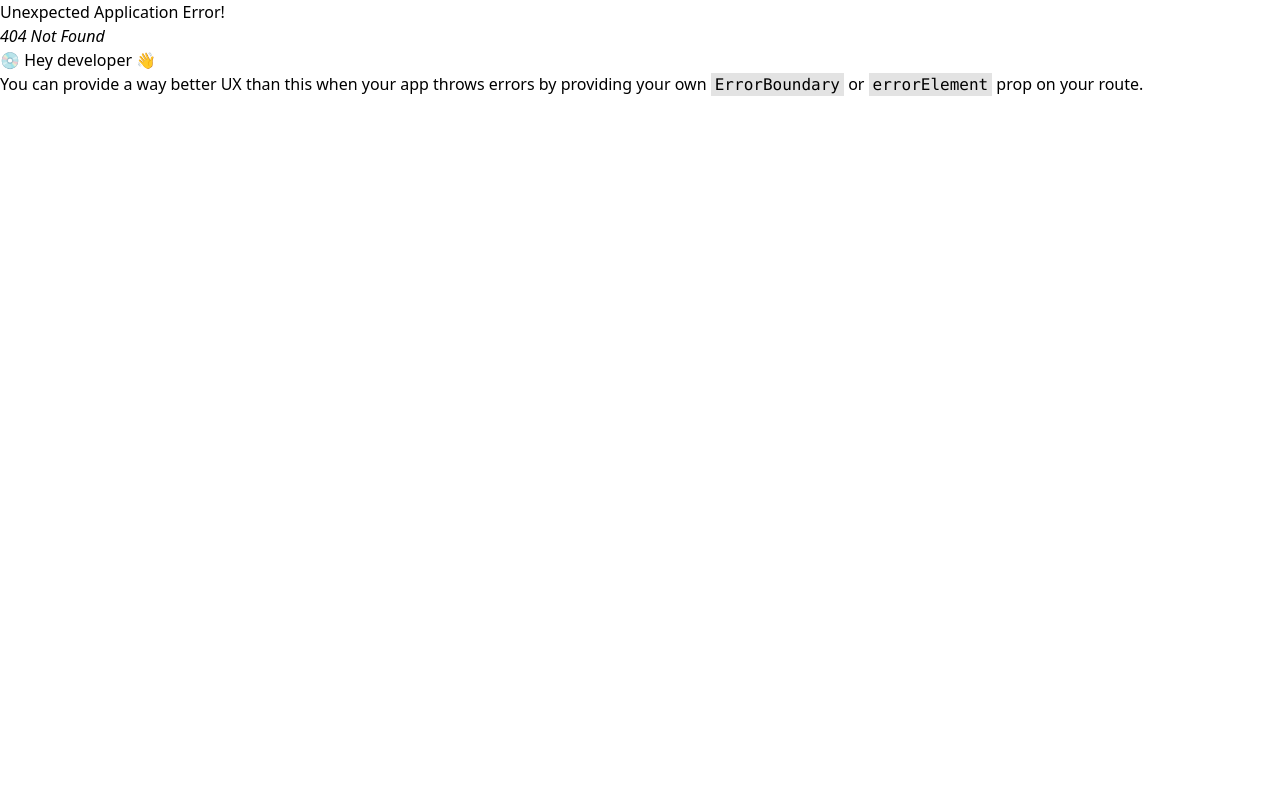
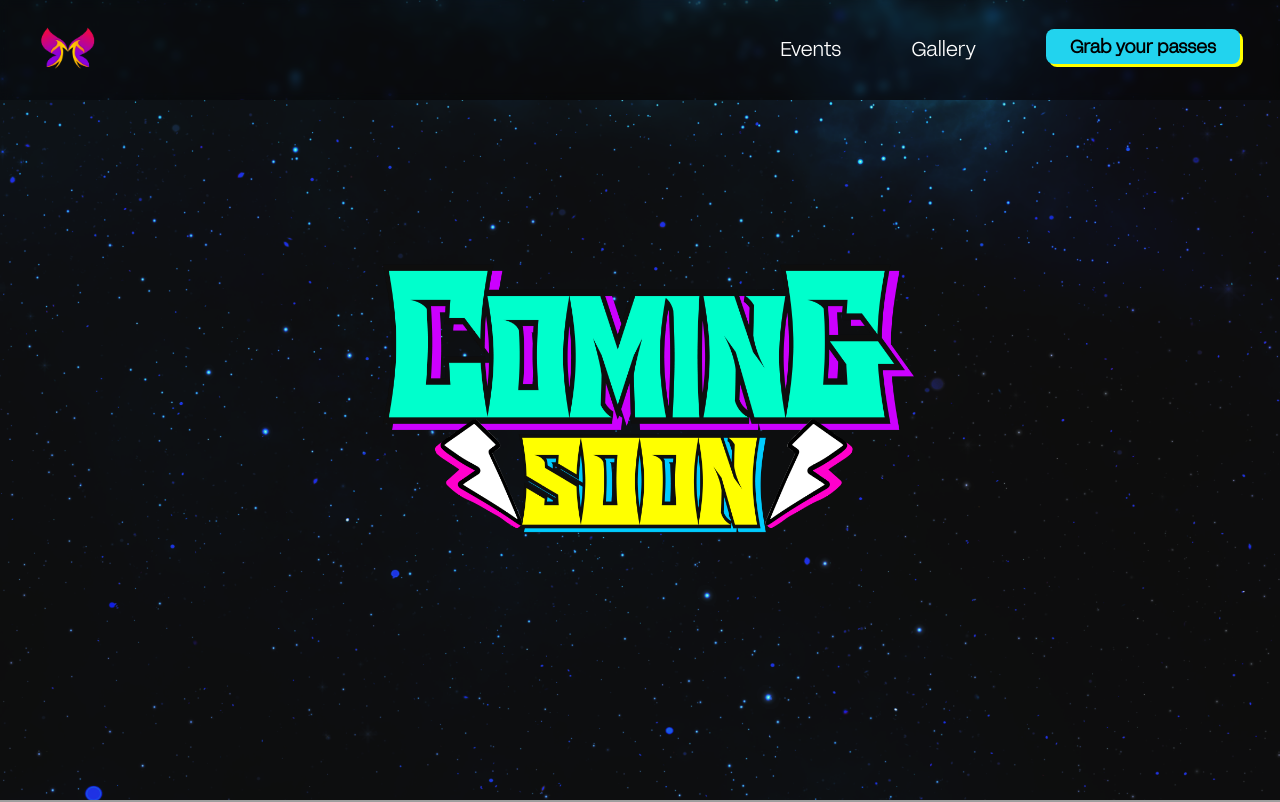
Before and after one commit to Eco-Cultural-Club-NSEC/New-Mesmerizer, a React (Create React App) app: page /grab in a window 1280 px wide. Before the commit this address had no page. Shown: the top 802 px of the page. Built offline with nearby package versions, Linux system fonts and the light colour scheme; grey boxes are pictures that could not be loaded.

Commit message:
initial done

```diff
--- a/src/components/ComingSoon/ComingSoon.css
+++ b/src/components/ComingSoon/ComingSoon.css
@@ -1,4 +1,4 @@
-div{
+.hero{
     background-image: url("../../assets/bg-1.png");
     background-size: cover;
     background-position: center;
--- a/src/components/ComingSoon/ComingSoon.js
+++ b/src/components/ComingSoon/ComingSoon.js
@@ -4,8 +4,8 @@ import ComingSoonLogo from "../../assets/comingsoon.png"
 
 const ComingSoon = () => {
   return (
-    <div className='h[80vh]'>
-        <img src={ComingSoonLogo} alt="" className='lg:h-[700px] h-[300px] lg:w-[900px] w-[500px] relative lg:bottom-[120px] lg:top-[-40px] top-[10px]' />
+    <div className='h[80vh] hero'>
+        <img src={ComingSoonLogo} alt="" className='lg:h-[700px] h-[300px] lg:w-[100%] w-[500px] relative lg:bottom-[120px] lg:top-[-40px] top-[10px]' />
     </div>
   )
 }
--- a/src/components/Gallery/Gallery.css
+++ b/src/components/Gallery/Gallery.css
@@ -1,3 +1,16 @@
+@font-face {
+  font-family: eSporta;
+  src: url("../../assets/Esporta.otf");
+}
+
+.blue-main{
+  font-family: eSporta;
+  text-shadow:
+  2px 5px black,
+  3px 7px #FF00CC;
+  color: #00CCFF;
+}
+
 .marquee1 {
   color: lightgrey;
   width: 100%;
@@ -30,7 +43,7 @@
     transform: translateX(-0vw);
   }
   100% {
-    transform: translateX(-160vw);
+    transform: translateX(-100vw);
   }
 }
 
--- a/src/components/Gallery/Gallery.js
+++ b/src/components/Gallery/Gallery.js
@@ -21,10 +21,10 @@ const Gallery = () => {
 
   return (
     <div style={{ backgroundImage: `url(${bgImg})`, backgroundSize: "cover" }}>
-      <h1 className="flex justify-center items-center p-6 lg:mb-[60px] text-purple-600 lg:text-[50px] text-xl">
+      <h1 className="blue-main flex justify-center items-center p-6 lg:mb-[60px] text-purple-600 lg:text-[100px] text-[50px]">
         GALLERY
       </h1>
-      <div className="container lg:px-4">
+      <div className="container lg:px-0 px-2">
         <Swiper
           effect={"coverflow"}
           centeredSlides={true}
--- a/src/components/Gallery/Gallery2.css
+++ b/src/components/Gallery/Gallery2.css
@@ -1,6 +1,6 @@
 @media (min-width: 1440px) {
   .container {
-    zoom: 1.7;
+    zoom: 1.4;
   }
 }
 
@@ -16,9 +16,10 @@
   }
 }
 .swiper_container {
-  height: 32rem;
+  height: 30rem;
   padding: 2rem 0;
   position: relative;
+  width: 100%;
 }
 
 .swiper-slide {
--- a/src/components/Header/Header.js
+++ b/src/components/Header/Header.js
@@ -4,6 +4,7 @@ import logo from '../../assets/logo.png'
 import { HiMenuAlt1, HiX } from "react-icons/hi";
 import { Link } from 'react-router-dom';
 import bgImage from "../../assets/bg-1.png";
+import ComingSoon from '../ComingSoon/ComingSoon';
 
 const Header = () => {
     const [isOpen, setIsOpen] = useState(false);
@@ -29,7 +30,9 @@ const Header = () => {
                                 </li>
                             </ul>
                         </div>
-                        <button className='bg-cyan-400 font-semibold lg:px-6 px-2 py-1 rounded-lg relative lg:left-0 left-[32px] bottom-[4px] lg:text-[18px] text-[14px]' style={{ boxShadow: "3px 3px yellow" }}>Grab your passes</button>
+                        <Link to="/grab">
+                            <button className='bg-cyan-400 font-semibold lg:px-6 px-2 py-1 rounded-lg relative lg:left-0 left-[32px] bottom-[4px] lg:text-[18px] text-[14px]' style={{ boxShadow: "3px 3px yellow" }}>Grab your passes</button>
+                        </Link>
                     </div>
                     <div className="lg:hidden mr-4">
                         <button onClick={toggle}>{isOpen ? <HiX className='text-white text-[30px]' /> : <HiMenuAlt1 className='text-white text-[30px]' />}</button>
@@ -38,7 +41,7 @@ const Header = () => {
             </div>
             {
                 isOpen && (
-                    <div className="navItems flex flex-col p-3 justify-center items-center backdrop-blur-xl bg-black/30 text-[20px]" style={{backgroundColor:"#0e151b"}} >
+                    <div className="navItems flex flex-col p-3 justify-center items-center backdrop-blur-xl bg-black/30 text-[20px]" style={{ backgroundColor: "#0e151b" }} >
                         <ul className='text-center'>
                             <ul>
                                 <li className='text-white mb-4'>
@@ -56,4 +59,4 @@ const Header = () => {
     )
 }
 
-export default Header
+export default Header
--- a/src/components/Home/Home.js
+++ b/src/components/Home/Home.js
@@ -45,7 +45,7 @@ import { Autoplay, EffectCoverflow } from 'swiper/modules';
 const Home = () => {
   return (
     <>
-      <div className="page1 h-[88vh] flex justify-center items-center flex-col border border-b-">
+      <div className="page1 h-[88vh] flex justify-center items-center flex-col">
         <img src={heroLogo} alt="" className='lg:h-[700px] h-[300px] lg:w-[900px] w-[500px] relative lg:bottom-[120px] lg:top-[-40px] top-[10px]' />
         <div className="statistics text-white lg:divide-x-4 flex lg:flex-row flex-col justify-center items-center relative lg:bottom-[120px] lg:top-[-130px] top-[10px]">
           <div className="flex lg:divide-x-4 divide-x-2 lg:justify-center justify-between">
```
Also changed, not shown: src/index.js (+6 -1 lines).
